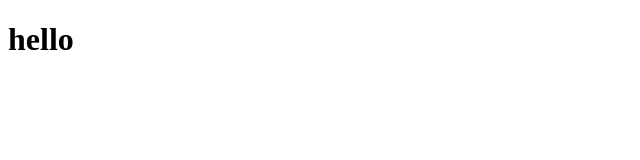
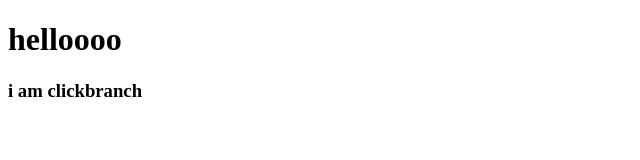
Before and after one commit to fahadssgg/Git_lessone2, a plain HTML site: page index.html in a window 1280 px wide. Shown: the whole page, without its empty margins (0-640 px from the left). Drawn offline with Linux system fonts and the light colour scheme.

Commit message:
branch reles

```diff
--- a/index.html
+++ b/index.html
@@ -6,6 +6,7 @@
     <title>git_lesson</title>
   </head>
   <body>
-    <h1>hello</h1>
+    <h1>helloooo</h1>
+    <h3>i am clickbranch</h3>
   </body>
 </html>
```
